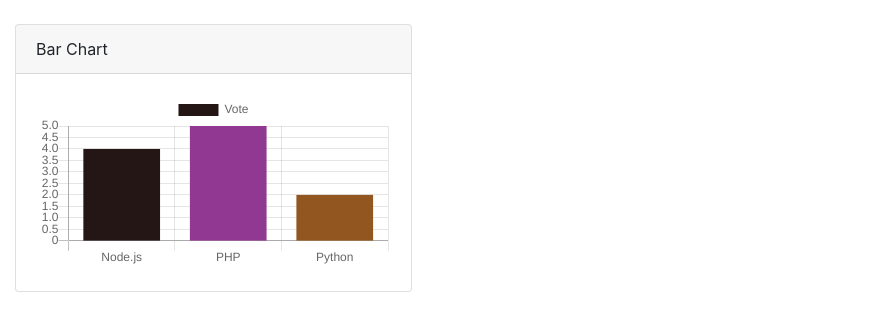
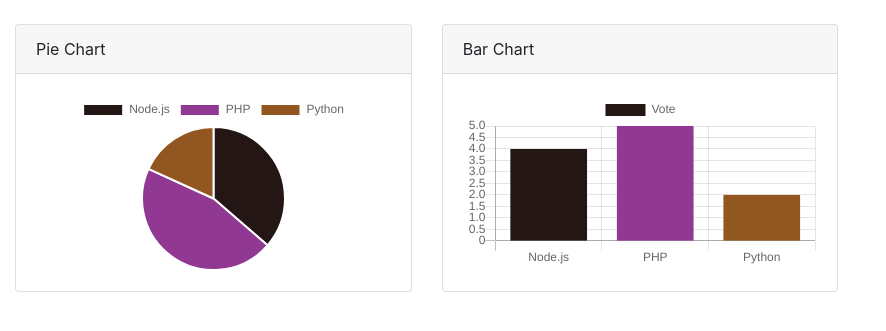
Before and after one commit to vundamati-renuka/Chart_presentation, a PHP site: page / in a window 1280 px wide. Shown: the top 331 px of the page, without its empty margins (0-886 px from the left). Run offline with PHP 8.4, Linux system fonts and the light colour scheme; data comes from the database, SQL or seed files in the repository; some libraries are stand-ins or nearby versions.

Commit message:
(pie_chart)

```diff
--- a/index.php
+++ b/index.php
@@ -12,7 +12,7 @@
 
 		<div class="container-fluid">
 			<div class="row">
-				<!-- <div class="col-md-4">
+				<div class="col-md-4">
 					<div class="card mt-4">
 						<div class="card-header">Pie Chart</div>
 						<div class="card-body">
@@ -21,7 +21,7 @@
 							</div>
 						</div>
 					</div>
-				</div>  -->
+				</div>
 				<!-- <div class="col-md-4">
 					<div class="card mt-4">
 						<div class="card-header">Doughnut Chart</div>
@@ -126,19 +126,19 @@ $(document).ready(function(){
 					}
 				};
 
-				// var group_chart1 = $('#pie_chart');
+				var group_chart1 = $('#pie_chart');
 
-				// var graph1 = new Chart(group_chart1, {
-				// 	type:"pie",
-				// 	data:chart_data
-				// });
+				var graph1 = new Chart(group_chart1, {
+					type:"pie",
+					data:chart_data
+				});
 
-				// var group_chart2 = $('#doughnut_chart');
+				var group_chart2 = $('#doughnut_chart');
 
-				// var graph2 = new Chart(group_chart2, {
-				// 	type:"doughnut",
-				// 	data:chart_data
-				// });
+				var graph2 = new Chart(group_chart2, {
+					type:"doughnut",
+					data:chart_data
+				});
 
 				var group_chart3 = $('#bar_chart');
 
```
